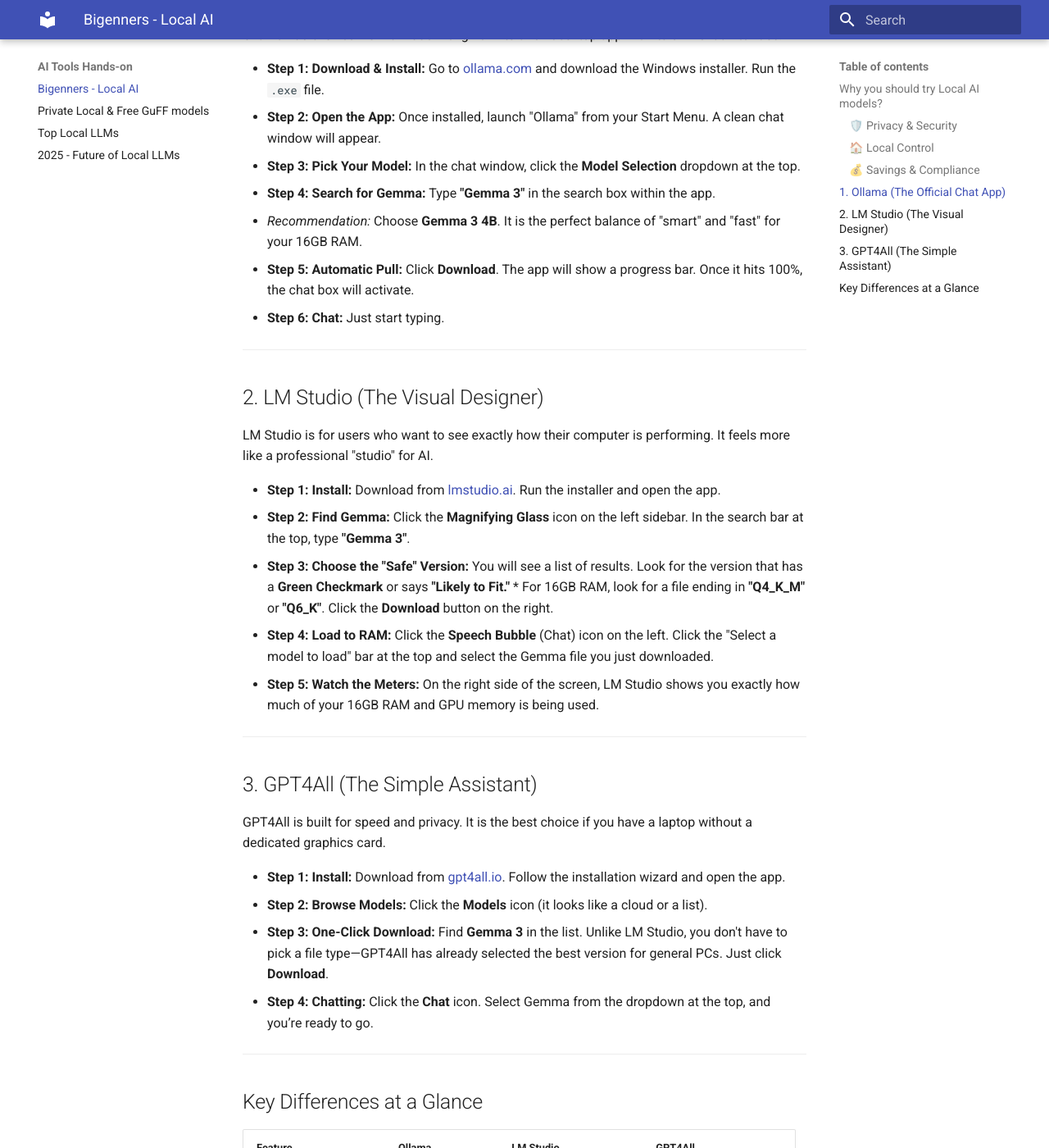
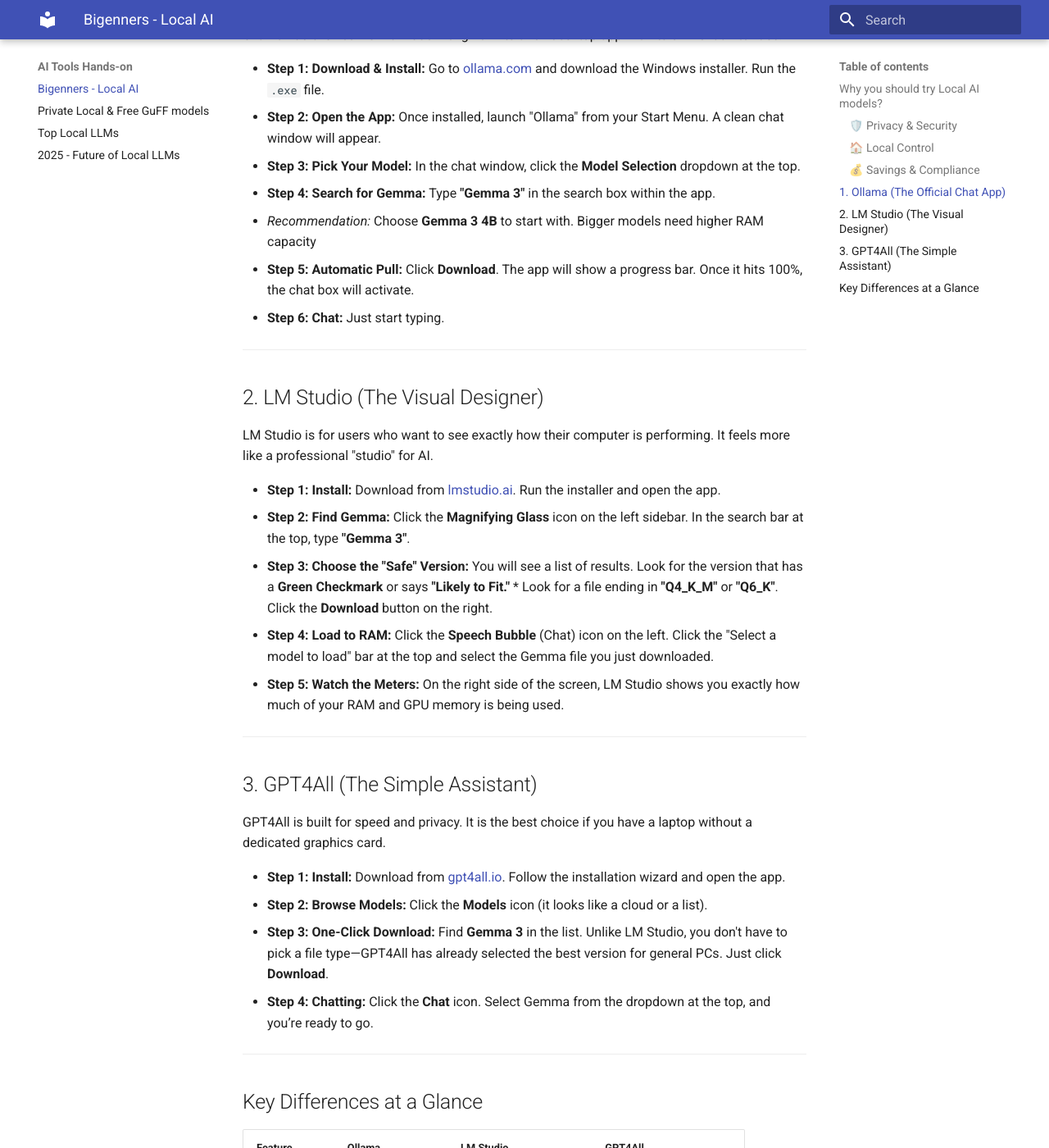
Before and after one commit to tejomayee-tech/toronto_ai_learning_group, an MkDocs documentation site: the page built from docs/ai-tools-hands-on/Beginners-guide-to-Local_AI.md, in a window 1280 px wide and 1400 px high, scrolled down 902 px. Shown: the whole window at 82% size. Built offline with MkDocs 1.6.1 and Material for MkDocs 9.7.7, drawn with Linux system fonts in a browser that asks for light colours; some of the changed text lies outside the part shown.

Commit message:
Beginners-guide-to-Local_AI update

```diff
--- a/docs/ai-tools-hands-on/Beginners-guide-to-Local_AI.md
+++ b/docs/ai-tools-hands-on/Beginners-guide-to-Local_AI.md
@@ -29,7 +29,7 @@
 * **Step 2: Open the App:** Once installed, launch "Ollama" from your Start Menu. A clean chat window will appear.
 * **Step 3: Pick Your Model:** In the chat window, click the **Model Selection** dropdown at the top.
 * **Step 4: Search for Gemma:** Type **"Gemma 3"** in the search box within the app.
-* *Recommendation:* Choose **Gemma 3 4B**. It is the perfect balance of "smart" and "fast" for your 16GB RAM.
+* *Recommendation:* Choose **Gemma 3 4B** to start with. Bigger models need higher RAM capacity
 
 
 * **Step 5: Automatic Pull:** Click **Download**. The app will show a progress bar. Once it hits 100%, the chat box will activate.
@@ -43,9 +43,9 @@
 
 * **Step 1: Install:** Download from [lmstudio.ai](https://lmstudio.ai). Run the installer and open the app.
 * **Step 2: Find Gemma:** Click the **Magnifying Glass** icon on the left sidebar. In the search bar at the top, type **"Gemma 3"**.
-* **Step 3: Choose the "Safe" Version:** You will see a list of results. Look for the version that has a **Green Checkmark** or says **"Likely to Fit."** * For 16GB RAM, look for a file ending in **"Q4_K_M"** or **"Q6_K"**. Click the **Download** button on the right.
+* **Step 3: Choose the "Safe" Version:** You will see a list of results. Look for the version that has a **Green Checkmark** or says **"Likely to Fit."** * Look for a file ending in **"Q4_K_M"** or **"Q6_K"**. Click the **Download** button on the right.
 * **Step 4: Load to RAM:** Click the **Speech Bubble** (Chat) icon on the left. Click the "Select a model to load" bar at the top and select the Gemma file you just downloaded.
-* **Step 5: Watch the Meters:** On the right side of the screen, LM Studio shows you exactly how much of your 16GB RAM and GPU memory is being used.
+* **Step 5: Watch the Meters:** On the right side of the screen, LM Studio shows you exactly how much of your RAM and GPU memory is being used.
 
 ---
 
@@ -66,5 +66,5 @@
 | --- | --- | --- | --- |
 | **Interface** | Minimalist & Clean | Detailed & Technical | Simple & Cozy |
 | **Model Choice** | Automated | Manual (You pick the file) | Curated (They pick for you) |
-| **16GB RAM Performance** | Excellent (Fast) | Good (Configurable) | Best (Low resource use) |
+| **Performance** | Excellent (Fast) | Good (Configurable) | Best (Low resource use) |
 | **Best For...** | Daily Quick Chats | Enthusiasts / Tinkerers | Absolute Beginners |
```
